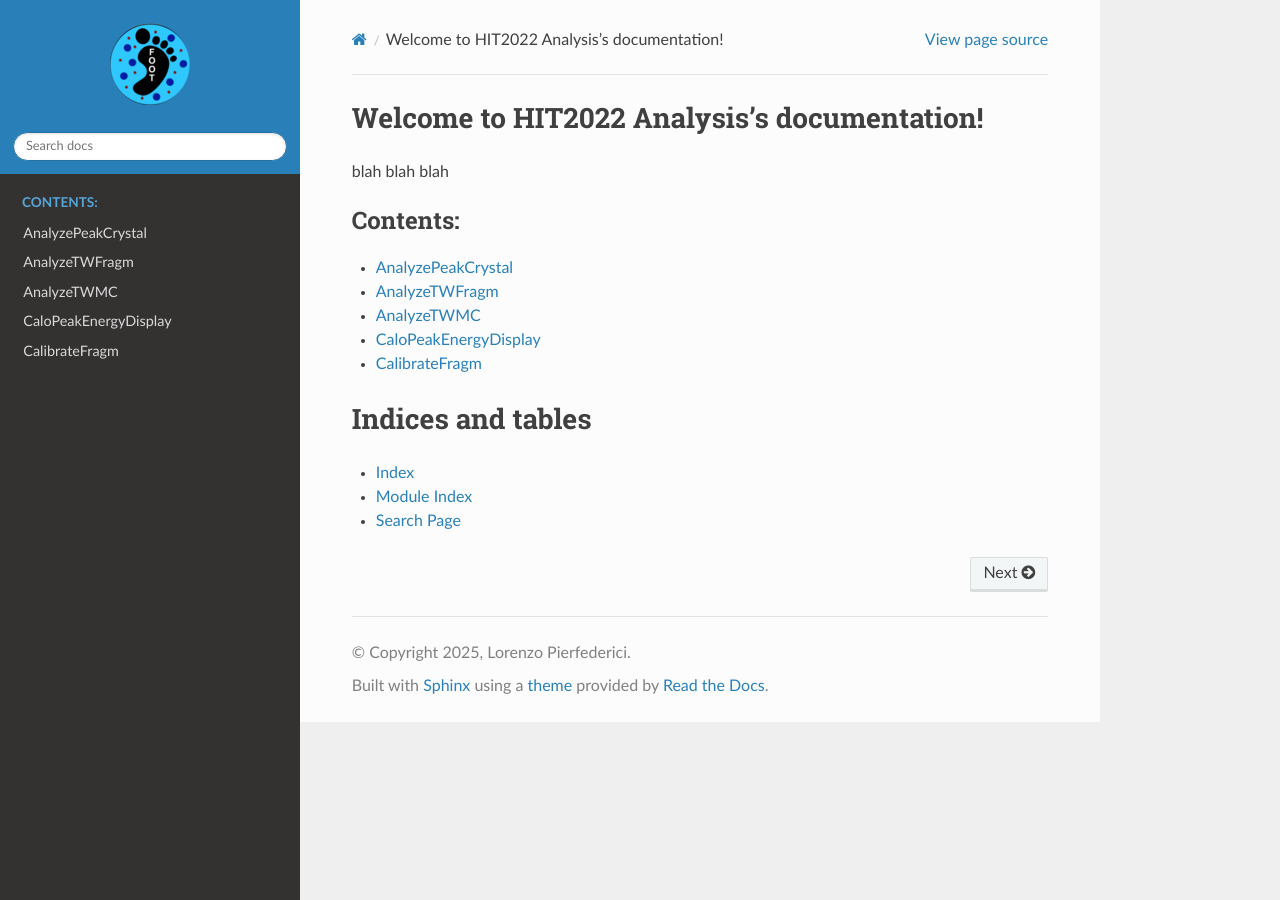
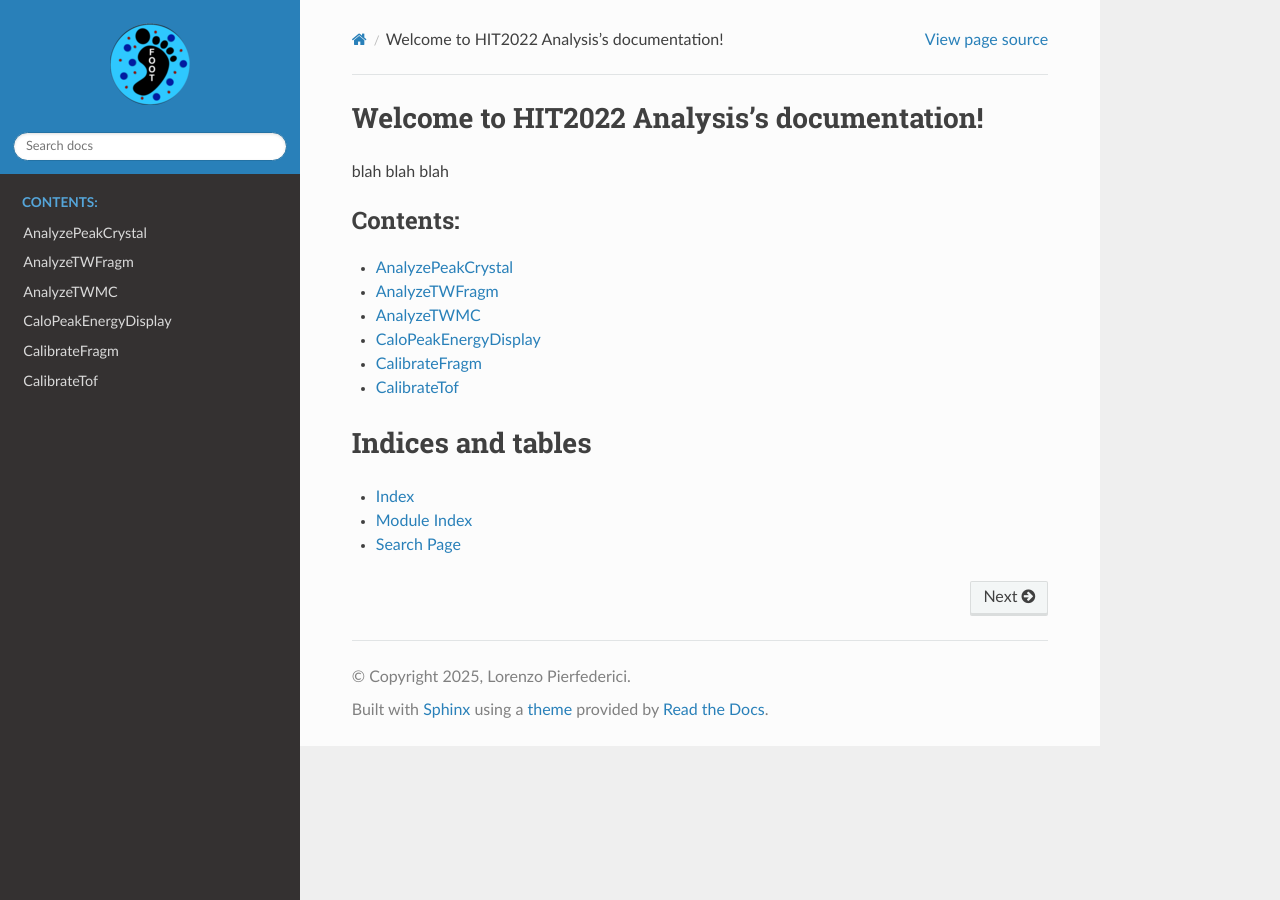
Before and after one commit to LorenzoPierfederici98/HIT2022_Analysis_Macros, a Sphinx documentation site: the page built from docs/sphinx/index.rst, in a window 1280 px wide. Built offline with Sphinx 7.4.7 and the Read the Docs theme 3.1.0, drawn with Linux system fonts in a browser that asks for light colours.

Commit message:
added CalibrateTof to api

```diff
--- a/docs/sphinx/api.rst
+++ b/docs/sphinx/api.rst
@@ -28,3 +28,9 @@ CalibrateFragm
 
 .. doxygenfile:: CalibrateFragm.h
    :project: HIT 2022 Analysis
+
+CalibrateTof
+-------------
+
+.. doxygenfile:: CalibrateTof.h
+   :project: HIT 2022 Analysis
```
